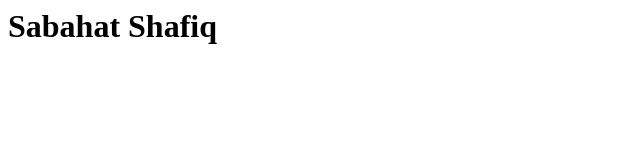
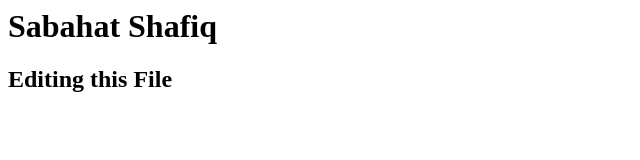
Before and after one commit to SabahatShafiq07/VP, a plain HTML site: page index.html in a window 1280 px wide. Shown: the whole page, without its empty margins (0-640 px from the left). Drawn offline with Linux system fonts and the light colour scheme.

Commit message:
Update index.html

```diff
--- a/index.html
+++ b/index.html
@@ -1 +1,2 @@
 <h1> Sabahat Shafiq <h1>
+  <h2> Editing this File <h2>
```
